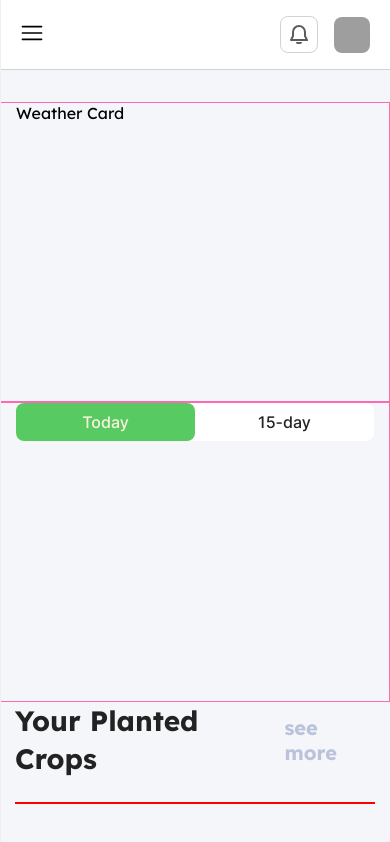
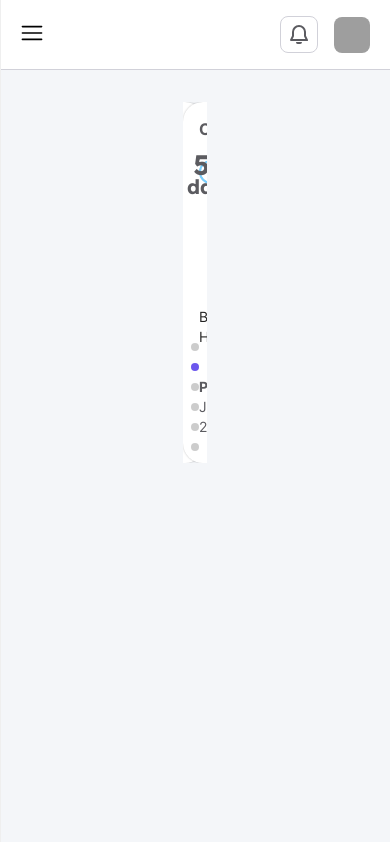
Before and after one commit to dacosio/project-2, a React (Create React App) app in the folder frontend/: page /dashboard in a window 390 px wide. Built offline with nearby package versions, Linux system fonts and the light colour scheme; grey boxes are pictures that could not be loaded.

Commit message:
width and breakpoints

```diff
--- a/frontend/src/components/module/CarouselSwiper/CarouselSwiper.view.tsx
+++ b/frontend/src/components/module/CarouselSwiper/CarouselSwiper.view.tsx
@@ -8,11 +8,33 @@ import { Pagination } from "swiper/modules";
 
 import "swiper/css";
 import "swiper/css/pagination";
+import { useAppSelector } from "app/hooks";
+import {
+  selectBroken,
+  selectCollapse,
+  selectToggle,
+} from "features/sidebar/sidebarSlice";
+import { useMediaQuery } from "utils/hooks/useMediaQuery";
 
 const CarouselSwiper = (props: CarouselSwiperProps): JSX.Element => {
   useEffect(() => {
     register();
   }, []);
+
+  const broken = useAppSelector(selectBroken);
+  const toggleState = useAppSelector(selectToggle);
+  const collapse = useAppSelector(selectCollapse);
+
+  const sm = useMediaQuery("(min-width: 360px) and (max-width:576px)");
+  const md = useMediaQuery("(min-width: 577px) and (max-width:768px)");
+  const lg = useMediaQuery("(min-width: 769px) and (max-width:1270px)");
+  const xl = useMediaQuery("(min-width: 1271px)");
+
+  console.log(collapse);
+  const carouselWidth = "80vw";
+  const collapseCalc = !collapse
+    ? `calc(${carouselWidth} - 288px)`
+    : carouselWidth;
 
   return (
     <Swiper
@@ -24,6 +46,10 @@ const CarouselSwiper = (props: CarouselSwiperProps): JSX.Element => {
       autoplay={{ delay: 2500 }}
       loop
       breakpoints={props.breakpoints}
+      style={{
+        width: collapseCalc,
+        transition: "width 0.3s ease-in-out",
+      }}
     >
       {props.slides.map((c, idx) => {
         return (
--- a/frontend/src/pages/Dashboard/Dashboard.view.tsx
+++ b/frontend/src/pages/Dashboard/Dashboard.view.tsx
@@ -20,17 +20,59 @@ import HarvestCard from "../../components/module/HarvestCard";
 import CarouselSwiper from "../../components/module/CarouselSwiper";
 
 import { Swiper, SwiperSlide } from "swiper/react";
+import { useAppSelector } from "app/hooks";
+import {
+  selectBroken,
+  selectCollapse,
+  selectToggle,
+} from "features/sidebar/sidebarSlice";
+import { useMediaQuery } from "utils/hooks/useMediaQuery";
 
 const DashboardView = (props: DashboardGeneratedProps) => {
   const MOCK_OPTIONS = ["Today", "15-day"];
   const [state, setState] = useState(MOCK_OPTIONS[0]);
   const navigate = useNavigate();
 
+  const sl = [];
+
+  for (let i = 0; i < 6; i++) {
+    sl.push(
+      <HarvestCard
+        cropName="Carrot"
+        maxValue={100}
+        value={50}
+        title="50"
+        subtitle="days"
+        size="desktop"
+        id="1"
+        datePlanted="Jan 1, 2023"
+        estYield="xx lb/plant"
+        height={137}
+        width={137}
+      />
+    );
+  }
+
+  const broken = useAppSelector(selectBroken);
+  const toggleState = useAppSelector(selectToggle);
+  const collapse = useAppSelector(selectCollapse);
+
+  const sm = useMediaQuery("(min-width: 360px) and (max-width:576px)");
+  const md = useMediaQuery("(min-width: 577px) and (max-width:768px)");
+  const lg = useMediaQuery("(min-width: 769px) and (max-width:1270px)");
+  const xl = useMediaQuery("(min-width: 1271px)");
+
+  console.log(collapse);
+  const carouselWidth = "80vw";
+  const collapseCalc = !collapse
+    ? `calc(${carouselWidth} - 288px)`
+    : carouselWidth;
+  // TODO
+
   return (
     <Wrapper>
-      <Top>
+      {/* <Top>
         <Weather lg={6}>Weather Card</Weather>
-        {/* <Segment lg={6}> */}
         <Segment>
           <SegmentedControl
             options={MOCK_OPTIONS}
@@ -41,9 +83,9 @@ const DashboardView = (props: DashboardGeneratedProps) => {
             }}
           />
         </Segment>
-      </Top>
+      </Top> */}
       <Middle>
-        <Title>
+        {/* <Title>
           <Typography variant="title3" weight="700">
             Your Planted Crops
           </Typography>
@@ -56,161 +98,30 @@ const DashboardView = (props: DashboardGeneratedProps) => {
           >
             see more
           </Typography>
-        </Title>
-        <Carousel>
-          {/* <CarouselSwiper
+        </Title> */}
+        {/* <Carousel> */}
+        <CarouselSwiper
           breakpoints={{
             "@0.00": {
               slidesPerView: 1,
               spaceBetween: 10,
             },
-              "@0.75": {
+            "@0.5": {
               slidesPerView: 2,
               spaceBetween: 20,
             },
-              "@1.00": {
-                slidesPerView: 3,
+            "@0.75": {
+              slidesPerView: 4,
               spaceBetween: 40,
             },
-              "@1.50": {
-                slidesPerView: 4,
-                spaceBetween: 50,
-              },
+            // "@1.00": {
+            //   slidesPerView: 4,
+            //   spaceBetween: 50,
+            // },
           }}
-            slides={[
-              <HarvestCard
-                cropName="Carrot"
-                maxValue={100}
-                value={50}
-                title="50"
-                subtitle="days"
-                size="desktop"
-                id="1"
-                datePlanted="Jan 1, 2023"
-                estYield="xx lb/plant"
-                height={137}
-                width={137}
-              />,
-              <HarvestCard
-                cropName="Carrot"
-                maxValue={100}
-                value={25}
-                title="25"
-                subtitle="days"
-                size="desktop"
-                id="2"
-                datePlanted="Jan 1, 2023"
-                estYield="xx lb/plant"
-                height={137}
-                width={137}
-              />,
-              <HarvestCard
-                cropName="Carrot"
-                maxValue={100}
-                value={100}
-                title="100"
-                subtitle="days"
-                size="desktop"
-                id="3"
-                datePlanted="Jan 1, 2023"
-                estYield="xx lb/plant"
-                height={137}
-                width={137}
-              />,
-              <HarvestCard
-                cropName="Carrot"
-                maxValue={100}
-                value={65}
-                title="65"
-                subtitle="days"
-                size="desktop"
-                id="4"
-                datePlanted="Jan 1, 2023"
-                estYield="xx lb/plant"
-                height={137}
-                width={137}
-              />,
-              <HarvestCard
-                cropName="Carrot"
-                maxValue={100}
-                value={25}
-                title="25"
-                subtitle="days"
-                size="desktop"
-                id="5"
-                datePlanted="Jan 1, 2023"
-                estYield="xx lb/plant"
-                height={137}
-                width={137}
-              />,
-              <HarvestCard
-                cropName="Carrot"
-                maxValue={100}
-                value={50}
-                title="50"
-                subtitle="days"
-                size="desktop"
-                id="1"
-                datePlanted="Jan 1, 2023"
-                estYield="xx lb/plant"
-                height={137}
-                width={137}
-              />,
-              <HarvestCard
-                cropName="Carrot"
-                maxValue={100}
-                value={25}
-                title="25"
-                subtitle="days"
-                size="desktop"
-                id="2"
-                datePlanted="Jan 1, 2023"
-                estYield="xx lb/plant"
-                height={137}
-                width={137}
-              />,
-              <HarvestCard
-                cropName="Carrot"
-                maxValue={100}
-                value={100}
-                title="100"
-                subtitle="days"
-                size="desktop"
-                id="3"
-                datePlanted="Jan 1, 2023"
-                estYield="xx lb/plant"
-                height={137}
-                width={137}
-              />,
-              <HarvestCard
-                cropName="Carrot"
-                maxValue={100}
-                value={65}
-                title="65"
-                subtitle="days"
-                size="desktop"
-                id="4"
-                datePlanted="Jan 1, 2023"
-                estYield="xx lb/plant"
-                height={137}
-                width={137}
-              />,
-              <HarvestCard
-                cropName="Carrot"
-                maxValue={100}
-                value={25}
-                title="25"
-                subtitle="days"
-                size="desktop"
-                id="5"
-                datePlanted="Jan 1, 2023"
-                estYield="xx lb/plant"
-                height={137}
-                width={137}
-              />,
-            ]}
-          /> */}
-        </Carousel>
+          slides={sl}
+        />
+        {/* </Carousel> */}
       </Middle>
       {/* <Bottom>
         <Title>
```
Lines whose indentation alone changed are shown as unchanged.
